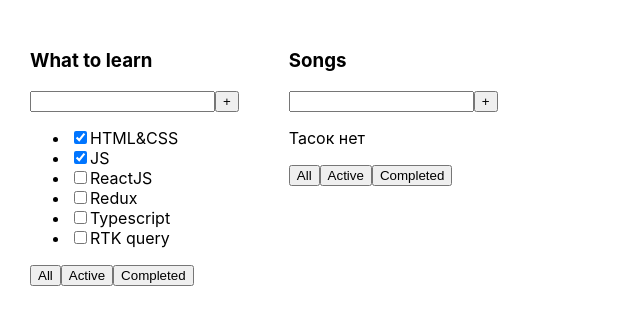
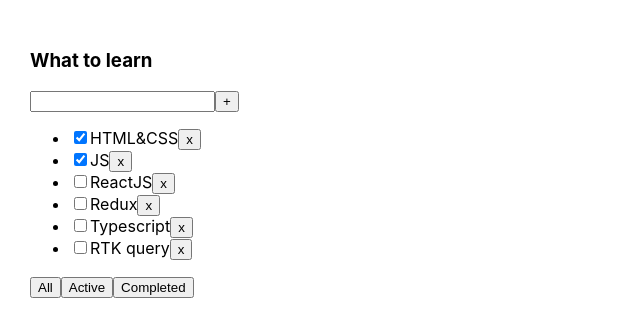
Before and after one commit to unpowd4r/todoListProject, a React (Create React App) app: page / in a window 1280 px wide. Shown: the top 336 px of the page, without its empty margins (0-640 px from the left). Built offline with nearby package versions, Linux system fonts and the light colour scheme.

Commit message:
add possibility to delete task

```diff
--- a/src/App.tsx
+++ b/src/App.tsx
@@ -1,3 +1,4 @@
+import { useState } from 'react'
 import './App.css'
 import { Todolist } from './components/Todolist'
 
@@ -8,20 +9,24 @@
 }
 
 export const App = () => {
-	const tasks1: Array<TaskType> = [
+	const [tasks, setTasks] = useState<TaskType[]>([
 		{ id: 1, title: 'HTML&CSS', isDone: true },
 		{ id: 2, title: 'JS', isDone: true },
 		{ id: 3, title: 'ReactJS', isDone: false },
 		{ id: 4, title: 'Redux', isDone: false },
 		{ id: 5, title: 'Typescript', isDone: false },
 		{ id: 6, title: 'RTK query', isDone: false },
-	]
+	])
 
-	const tasks2: Array<TaskType> = []
+	const removeTask = (taskId: number) => {
+		const filteredTasks = tasks.filter(task => {
+			return task.id !== taskId
+		})
+		setTasks(filteredTasks)
+	}
 	return (
 		<div className='App'>
-			<Todolist title='What to learn' tasks={tasks1} date={'03.01.2024'} />
-			<Todolist title='Songs' tasks={tasks2} />
+			<Todolist title='What to learn' tasks={tasks} removeTask={removeTask} />
 		</div>
 	)
 }
--- a/src/components/Buttons.tsx
+++ b/src/components/Buttons.tsx
@@ -1,7 +1,8 @@
 type ButtonPropsType = {
 	title: string
+	onClick?: () => void
 }
 
-export const Button = ({ title }: ButtonPropsType) => {
-	return <button>{title}</button>
+export const Button = ({ title, onClick }: ButtonPropsType) => {
+	return <button onClick={onClick}>{title}</button>
 }
--- a/src/components/Todolist.tsx
+++ b/src/components/Todolist.tsx
@@ -4,10 +4,10 @@
 type TodoPropsType = {
 	title: string
 	tasks: TaskType[]
-	date?: string
+	removeTask: (taskId: number) => void
 }
 
-export const Todolist = ({ title, tasks }: TodoPropsType) => {
+export const Todolist = ({ title, tasks, removeTask }: TodoPropsType) => {
 	return (
 		<div>
 			<h3>{title}</h3>
@@ -24,6 +24,7 @@
 							<li key={task.id}>
 								<input type='checkbox' checked={task.isDone} />
 								<span>{task.title}</span>
+								<Button title={'x'} onClick={() => removeTask(task.id)} />
 							</li>
 						)
 					})}
```
